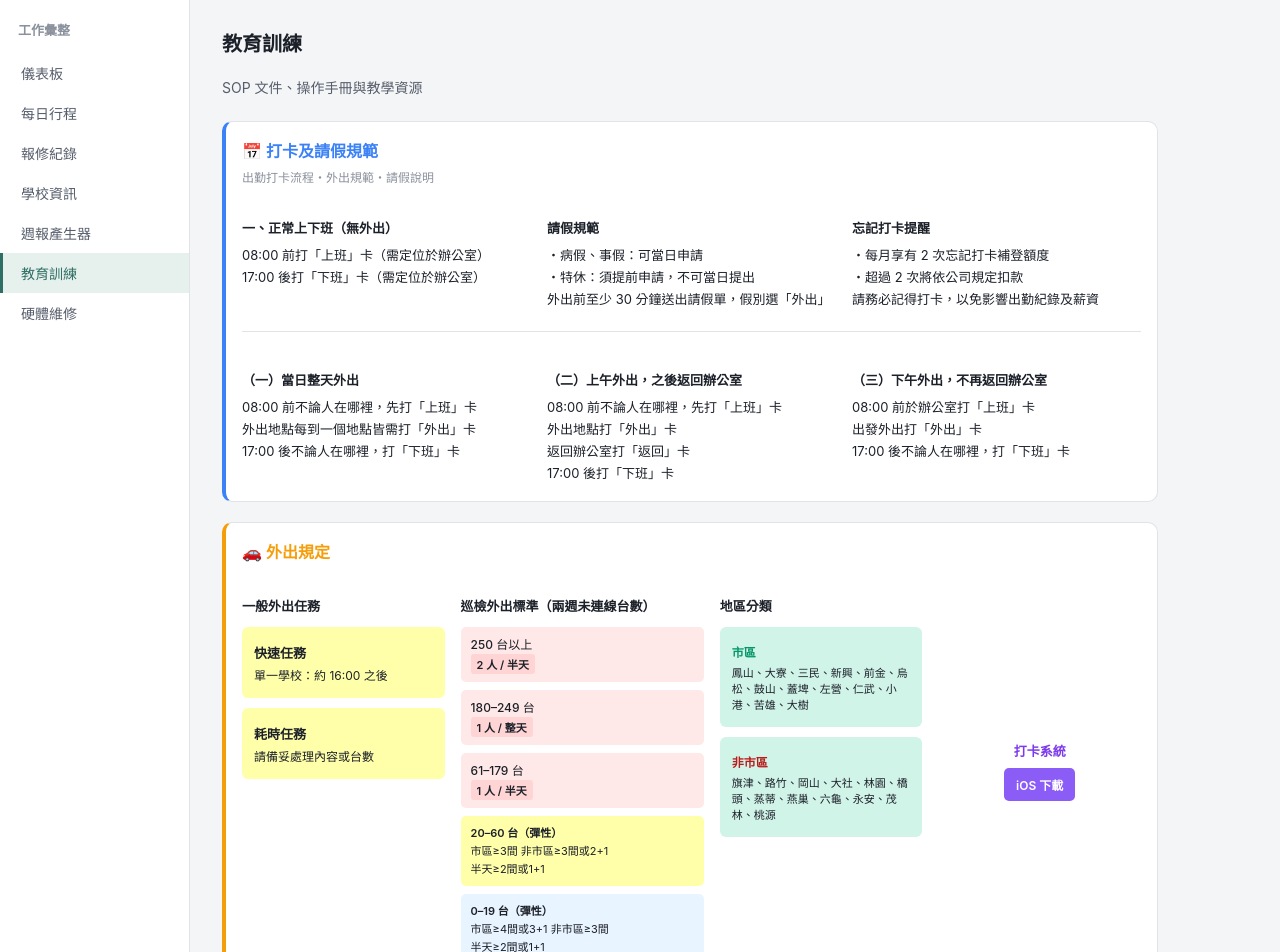
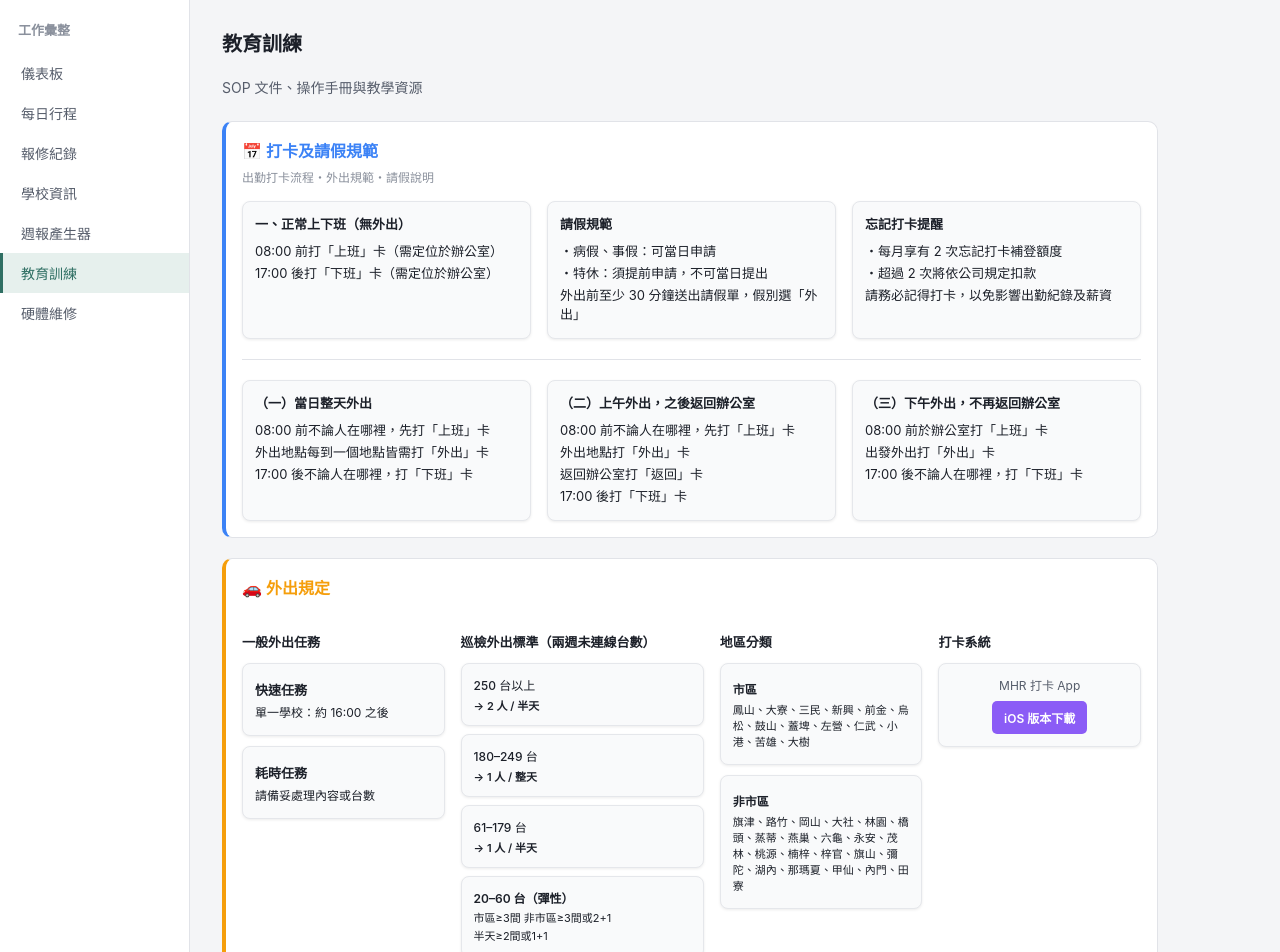
Before and after one commit to Iris1706/school-hub, a Next.js app: page /training in a window 1280 px wide. Shown: the top 952 px of the page. Built offline with nearby package versions, Linux system fonts and the light colour scheme.

Commit message:
refactor: apply commercial styling to training page with improved layout

```diff
--- a/app/training/page.js
+++ b/app/training/page.js
@@ -49,21 +49,21 @@ export default function TrainingPage() {
 
         {/* 上面部分 - 左右並排三個項目 */}
         <div style={{ display: 'grid', gridTemplateColumns: '1fr 1fr 1fr', gap: 16, marginBottom: 20, paddingBottom: 20, borderBottom: '1px solid var(--border)' }}>
-          <div>
-            <h4 style={{ fontSize: 13, fontWeight: 600, marginBottom: 8, color: 'var(--text-primary)' }}>一、正常上下班（無外出）</h4>
+          <div style={{ border: '1px solid #e5e7eb', borderRadius: '8px', padding: '12px', background: '#f9fafb', boxShadow: '0 1px 3px rgba(0, 0, 0, 0.08)' }}>
+            <h4 style={{ fontSize: 13, fontWeight: 600, marginBottom: 8, color: 'var(--text-primary)', marginTop: 0 }}>一、正常上下班（無外出）</h4>
             <p style={{ margin: '3px 0', fontSize: 13 }}>08:00 前打「上班」卡（需定位於辦公室）</p>
             <p style={{ margin: '3px 0', fontSize: 13 }}>17:00 後打「下班」卡（需定位於辦公室）</p>
           </div>
 
-          <div>
-            <h4 style={{ fontSize: 13, fontWeight: 600, marginBottom: 8, color: 'var(--text-primary)' }}>請假規範</h4>
+          <div style={{ border: '1px solid #e5e7eb', borderRadius: '8px', padding: '12px', background: '#f9fafb', boxShadow: '0 1px 3px rgba(0, 0, 0, 0.08)' }}>
+            <h4 style={{ fontSize: 13, fontWeight: 600, marginBottom: 8, color: 'var(--text-primary)', marginTop: 0 }}>請假規範</h4>
             <p style={{ margin: '3px 0', fontSize: 13 }}>・病假、事假：可當日申請</p>
             <p style={{ margin: '3px 0', fontSize: 13 }}>・特休：須提前申請，不可當日提出</p>
             <p style={{ margin: '3px 0', fontSize: 13 }}>外出前至少 30 分鐘送出請假單，假別選「外出」</p>
           </div>
 
-          <div>
-            <h4 style={{ fontSize: 13, fontWeight: 600, marginBottom: 8, color: 'var(--text-primary)' }}>忘記打卡提醒</h4>
+          <div style={{ border: '1px solid #e5e7eb', borderRadius: '8px', padding: '12px', background: '#f9fafb', boxShadow: '0 1px 3px rgba(0, 0, 0, 0.08)' }}>
+            <h4 style={{ fontSize: 13, fontWeight: 600, marginBottom: 8, color: 'var(--text-primary)', marginTop: 0 }}>忘記打卡提醒</h4>
             <p style={{ margin: '3px 0', fontSize: 13 }}>・每月享有 2 次忘記打卡補登額度</p>
             <p style={{ margin: '3px 0', fontSize: 13 }}>・超過 2 次將依公司規定扣款</p>
             <p style={{ margin: '3px 0', fontSize: 13 }}>請務必記得打卡，以免影響出勤紀錄及薪資</p>
@@ -72,23 +72,23 @@ export default function TrainingPage() {
 
         {/* 下面部分 - 左到右並排三個項目 */}
         <div style={{ display: 'grid', gridTemplateColumns: '1fr 1fr 1fr', gap: 16 }}>
-          <div>
-            <h4 style={{ fontSize: 13, fontWeight: 600, marginBottom: 8, color: 'var(--text-primary)' }}>（一）當日整天外出</h4>
+          <div style={{ border: '1px solid #e5e7eb', borderRadius: '8px', padding: '12px', background: '#f9fafb', boxShadow: '0 1px 3px rgba(0, 0, 0, 0.08)' }}>
+            <h4 style={{ fontSize: 13, fontWeight: 600, marginBottom: 8, color: 'var(--text-primary)', marginTop: 0 }}>（一）當日整天外出</h4>
             <p style={{ margin: '3px 0', fontSize: 13 }}>08:00 前不論人在哪裡，先打「上班」卡</p>
             <p style={{ margin: '3px 0', fontSize: 13 }}>外出地點每到一個地點皆需打「外出」卡</p>
             <p style={{ margin: '3px 0', fontSize: 13 }}>17:00 後不論人在哪裡，打「下班」卡</p>
           </div>
 
-          <div>
-            <h4 style={{ fontSize: 13, fontWeight: 600, marginBottom: 8, color: 'var(--text-primary)' }}>（二）上午外出，之後返回辦公室</h4>
+          <div style={{ border: '1px solid #e5e7eb', borderRadius: '8px', padding: '12px', background: '#f9fafb', boxShadow: '0 1px 3px rgba(0, 0, 0, 0.08)' }}>
+            <h4 style={{ fontSize: 13, fontWeight: 600, marginBottom: 8, color: 'var(--text-primary)', marginTop: 0 }}>（二）上午外出，之後返回辦公室</h4>
             <p style={{ margin: '3px 0', fontSize: 13 }}>08:00 前不論人在哪裡，先打「上班」卡</p>
             <p style={{ margin: '3px 0', fontSize: 13 }}>外出地點打「外出」卡</p>
             <p style={{ margin: '3px 0', fontSize: 13 }}>返回辦公室打「返回」卡</p>
             <p style={{ margin: '3px 0', fontSize: 13 }}>17:00 後打「下班」卡</p>
           </div>
 
-          <div>
-            <h4 style={{ fontSize: 13, fontWeight: 600, marginBottom: 8, color: 'var(--text-primary)' }}>（三）下午外出，不再返回辦公室</h4>
+          <div style={{ border: '1px solid #e5e7eb', borderRadius: '8px', padding: '12px', background: '#f9fafb', boxShadow: '0 1px 3px rgba(0, 0, 0, 0.08)' }}>
+            <h4 style={{ fontSize: 13, fontWeight: 600, marginBottom: 8, color: 'var(--text-primary)', marginTop: 0 }}>（三）下午外出，不再返回辦公室</h4>
             <p style={{ margin: '3px 0', fontSize: 13 }}>08:00 前於辦公室打「上班」卡</p>
             <p style={{ margin: '3px 0', fontSize: 13 }}>出發外出打「外出」卡</p>
             <p style={{ margin: '3px 0', fontSize: 13 }}>17:00 後不論人在哪裡，打「下班」卡</p>
@@ -113,11 +113,11 @@ export default function TrainingPage() {
           {/* 左列：一般外出任務 */}
           <div>
             <h4 style={{ fontSize: 13, fontWeight: 600, marginBottom: 12, color: 'var(--text-primary)' }}>一般外出任務</h4>
-            <div style={{ background: '#FFFFAA', padding: '12px', borderRadius: '6px', marginBottom: 10 }}>
+            <div style={{ border: '1px solid #e5e7eb', borderRadius: '8px', padding: '12px', marginBottom: 10, background: '#f9fafb', boxShadow: '0 1px 3px rgba(0, 0, 0, 0.08)' }}>
               <p style={{ margin: '4px 0', fontWeight: 600, fontSize: 13 }}>快速任務</p>
               <p style={{ margin: '3px 0', fontSize: 12 }}>單一學校：約 16:00 之後</p>
             </div>
-            <div style={{ background: '#FFFFAA', padding: '12px', borderRadius: '6px' }}>
+            <div style={{ border: '1px solid #e5e7eb', borderRadius: '8px', padding: '12px', background: '#f9fafb', boxShadow: '0 1px 3px rgba(0, 0, 0, 0.08)' }}>
               <p style={{ margin: '4px 0', fontWeight: 600, fontSize: 13 }}>耗時任務</p>
               <p style={{ margin: '3px 0', fontSize: 12 }}>請備妥處理內容或台數</p>
             </div>
@@ -126,26 +126,26 @@ export default function TrainingPage() {
           {/* 中列：巡檢外出標準 */}
           <div>
             <h4 style={{ fontSize: 13, fontWeight: 600, marginBottom: 12, color: 'var(--text-primary)' }}>巡檢外出標準（兩週未連線台數）</h4>
-            <div style={{ background: '#FFE8E8', padding: '8px 10px', borderRadius: '5px', marginBottom: 8 }}>
+            <div style={{ border: '1px solid #e5e7eb', borderRadius: '8px', padding: '12px', marginBottom: 8, background: '#f9fafb', boxShadow: '0 1px 3px rgba(0, 0, 0, 0.08)' }}>
               <p style={{ margin: '0', fontSize: 12, fontWeight: 500 }}>250 台以上</p>
-              <p style={{ margin: '2px 0 0 0', fontSize: 11, background: '#FFD4D4', display: 'inline-block', padding: '2px 6px', borderRadius: '3px', fontWeight: 600 }}>2 人 / 半天</p>
+              <p style={{ margin: '4px 0 0 0', fontSize: 11, fontWeight: 600 }}>→ 2 人 / 半天</p>
             </div>
-            <div style={{ background: '#FFE8E8', padding: '8px 10px', borderRadius: '5px', marginBottom: 8 }}>
+            <div style={{ border: '1px solid #e5e7eb', borderRadius: '8px', padding: '12px', marginBottom: 8, background: '#f9fafb', boxShadow: '0 1px 3px rgba(0, 0, 0, 0.08)' }}>
               <p style={{ margin: '0', fontSize: 12, fontWeight: 500 }}>180–249 台</p>
-              <p style={{ margin: '2px 0 0 0', fontSize: 11, background: '#FFD4D4', display: 'inline-block', padding: '2px 6px', borderRadius: '3px', fontWeight: 600 }}>1 人 / 整天</p>
+              <p style={{ margin: '4px 0 0 0', fontSize: 11, fontWeight: 600 }}>→ 1 人 / 整天</p>
             </div>
-            <div style={{ background: '#FFE8E8', padding: '8px 10px', borderRadius: '5px', marginBottom: 8 }}>
+            <div style={{ border: '1px solid #e5e7eb', borderRadius: '8px', padding: '12px', marginBottom: 8, background: '#f9fafb', boxShadow: '0 1px 3px rgba(0, 0, 0, 0.08)' }}>
               <p style={{ margin: '0', fontSize: 12, fontWeight: 500 }}>61–179 台</p>
-              <p style={{ margin: '2px 0 0 0', fontSize: 11, background: '#FFD4D4', display: 'inline-block', padding: '2px 6px', borderRadius: '3px', fontWeight: 600 }}>1 人 / 半天</p>
+              <p style={{ margin: '4px 0 0 0', fontSize: 11, fontWeight: 600 }}>→ 1 人 / 半天</p>
             </div>
-            <div style={{ background: '#FFFFAA', padding: '8px 10px', borderRadius: '5px', marginBottom: 8, fontSize: 11 }}>
-              <p style={{ margin: '0', fontWeight: 600 }}>20–60 台（彈性）</p>
-              <p style={{ margin: '2px 0', fontSize: 11 }}>市區≥3間 非市區≥3間或2+1</p>
+            <div style={{ border: '1px solid #e5e7eb', borderRadius: '8px', padding: '12px', marginBottom: 8, background: '#f9fafb', boxShadow: '0 1px 3px rgba(0, 0, 0, 0.08)' }}>
+              <p style={{ margin: '0', fontWeight: 600, fontSize: 12 }}>20–60 台（彈性）</p>
+              <p style={{ margin: '3px 0 0 0', fontSize: 11 }}>市區≥3間 非市區≥3間或2+1</p>
               <p style={{ margin: '2px 0', fontSize: 11 }}>半天≥2間或1+1</p>
             </div>
-            <div style={{ background: '#E8F4FF', padding: '8px 10px', borderRadius: '5px', fontSize: 11 }}>
-              <p style={{ margin: '0', fontWeight: 600 }}>0–19 台（彈性）</p>
-              <p style={{ margin: '2px 0', fontSize: 11 }}>市區≥4間或3+1 非市區≥3間</p>
+            <div style={{ border: '1px solid #e5e7eb', borderRadius: '8px', padding: '12px', background: '#f9fafb', boxShadow: '0 1px 3px rgba(0, 0, 0, 0.08)' }}>
+              <p style={{ margin: '0', fontWeight: 600, fontSize: 12 }}>0–19 台（彈性）</p>
+              <p style={{ margin: '3px 0 0 0', fontSize: 11 }}>市區≥4間或3+1 非市區≥3間</p>
               <p style={{ margin: '2px 0', fontSize: 11 }}>半天≥2間或1+1</p>
             </div>
           </div>
@@ -153,19 +153,21 @@ export default function TrainingPage() {
           {/* 右上列：地區分類 */}
           <div>
             <h4 style={{ fontSize: 13, fontWeight: 600, marginBottom: 12, color: 'var(--text-primary)' }}>地區分類</h4>
-            <div style={{ background: '#D1F4E8', padding: '12px', borderRadius: '6px', marginBottom: 10 }}>
-              <p style={{ margin: '4px 0', fontWeight: 600, fontSize: 12, color: '#059669' }}>市區</p>
+            <div style={{ border: '1px solid #e5e7eb', borderRadius: '8px', padding: '12px', marginBottom: 10, background: '#f9fafb', boxShadow: '0 1px 3px rgba(0, 0, 0, 0.08)' }}>
+              <p style={{ margin: '4px 0', fontWeight: 600, fontSize: 12 }}>市區</p>
               <p style={{ margin: '3px 0', fontSize: 11 }}>鳳山、大寮、三民、新興、前金、烏松、鼓山、蓋埤、左營、仁武、小港、苦雄、大樹</p>
             </div>
-            <div style={{ background: '#D1F4E8', padding: '12px', borderRadius: '6px' }}>
-              <p style={{ margin: '4px 0', fontWeight: 600, fontSize: 12, color: '#B91C1C' }}>非市區</p>
-              <p style={{ margin: '3px 0', fontSize: 11 }}>旗津、路竹、岡山、大社、林園、橋頭、蒸蒂、燕巢、六龜、永安、茂林、桃源</p>
+            <div style={{ border: '1px solid #e5e7eb', borderRadius: '8px', padding: '12px', background: '#f9fafb', boxShadow: '0 1px 3px rgba(0, 0, 0, 0.08)' }}>
+              <p style={{ margin: '4px 0', fontWeight: 600, fontSize: 12 }}>非市區</p>
+              <p style={{ margin: '3px 0', fontSize: 11 }}>旗津、路竹、岡山、大社、林園、橋頭、蒸蒂、燕巢、六龜、永安、茂林、桃源、楠梓、梓官、旗山、彌陀、湖內、那瑪夏、甲仙、內門、田寮</p>
             </div>
           </div>
 
           {/* 右下列：打卡系統 App 下載 */}
-          <div style={{ display: 'flex', flexDirection: 'column', justifyContent: 'center', alignItems: 'center', textAlign: 'center', gap: 8 }}>
-            <h4 style={{ fontSize: 13, fontWeight: 600, marginBottom: 0, color: '#7c3aed', marginTop: 0 }}>打卡系統</h4>
+          <div>
+            <h4 style={{ fontSize: 13, fontWeight: 600, marginBottom: 12, color: 'var(--text-primary)' }}>打卡系統</h4>
+            <div style={{ border: '1px solid #e5e7eb', borderRadius: '8px', padding: '12px', background: '#f9fafb', boxShadow: '0 1px 3px rgba(0, 0, 0, 0.08)', textAlign: 'center' }}>
+              <p style={{ margin: '0 0 8px 0', fontSize: 12, color: 'var(--text-secondary)' }}>MHR 打卡 App</p>
               <a
                 href="https://download.winton.com.tw/AppCenter/App/Download/Index2?appName=MHR&platform=ios&version=25.00.83.250630&webversion=25.20"
                 target="_blank"
@@ -185,8 +187,9 @@ export default function TrainingPage() {
                 onMouseEnter={(e) => e.target.style.background = '#7c3aed'}
                 onMouseLeave={(e) => e.target.style.background = '#8b5cf6'}
               >
-              iOS 下載
+                iOS 版本下載
               </a>
+            </div>
           </div>
         </div>
       </div>
@@ -244,11 +247,6 @@ export default function TrainingPage() {
               <p style={{ margin: '4px 0', fontWeight: 600, fontSize: 13 }}>電話</p>
               <p style={{ margin: '2px 0 2px 0', fontSize: 13 }}>07-7260089 #161–167</p>
               <p style={{ margin: '2px 0', fontSize: 13 }}>0910165191（公務機）</p>
-            </div>
-
-            <div style={{ background: '#FEF3C7', padding: '10px 12px', borderRadius: '6px', marginBottom: 12, marginTop: 12 }}>
-              <h4 style={{ fontSize: 13, fontWeight: 600, marginBottom: 8, color: '#a8631a', marginTop: 0 }}>⚠️ 注意</h4>
-              <p style={{ margin: '0', fontSize: 13, color: '#a8631a', fontWeight: 500 }}>公務機請勿靜音，需專門接黑貓電話</p>
             </div>
 
 <h4 style={{ fontSize: 13, fontWeight: 600, marginBottom: 12, marginTop: 16, color: 'var(--text-primary)' }}>嘉義數辦地址</h4>
```
Lines whose indentation alone changed are shown as unchanged.
